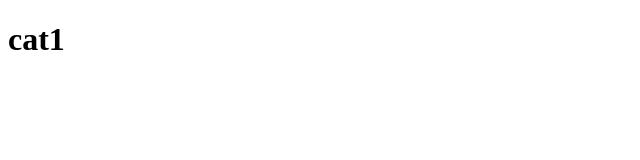
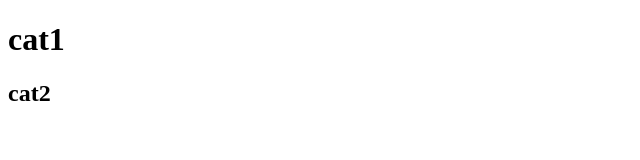
Before and after one commit to JohnnyGOBBI/helloWorld, a plain HTML site: page index.html in a window 1280 px wide. Shown: the full height of the page, 0-640 px from the left. Drawn offline with Linux system fonts and the light colour scheme.

Commit message:
add <h2>

```diff
--- a/index.html
+++ b/index.html
@@ -8,6 +8,7 @@
 </head>
 <body>
     <h1>cat1</h1>
+    <h2>cat2</h2>
 
 </body>
 </html>
```
